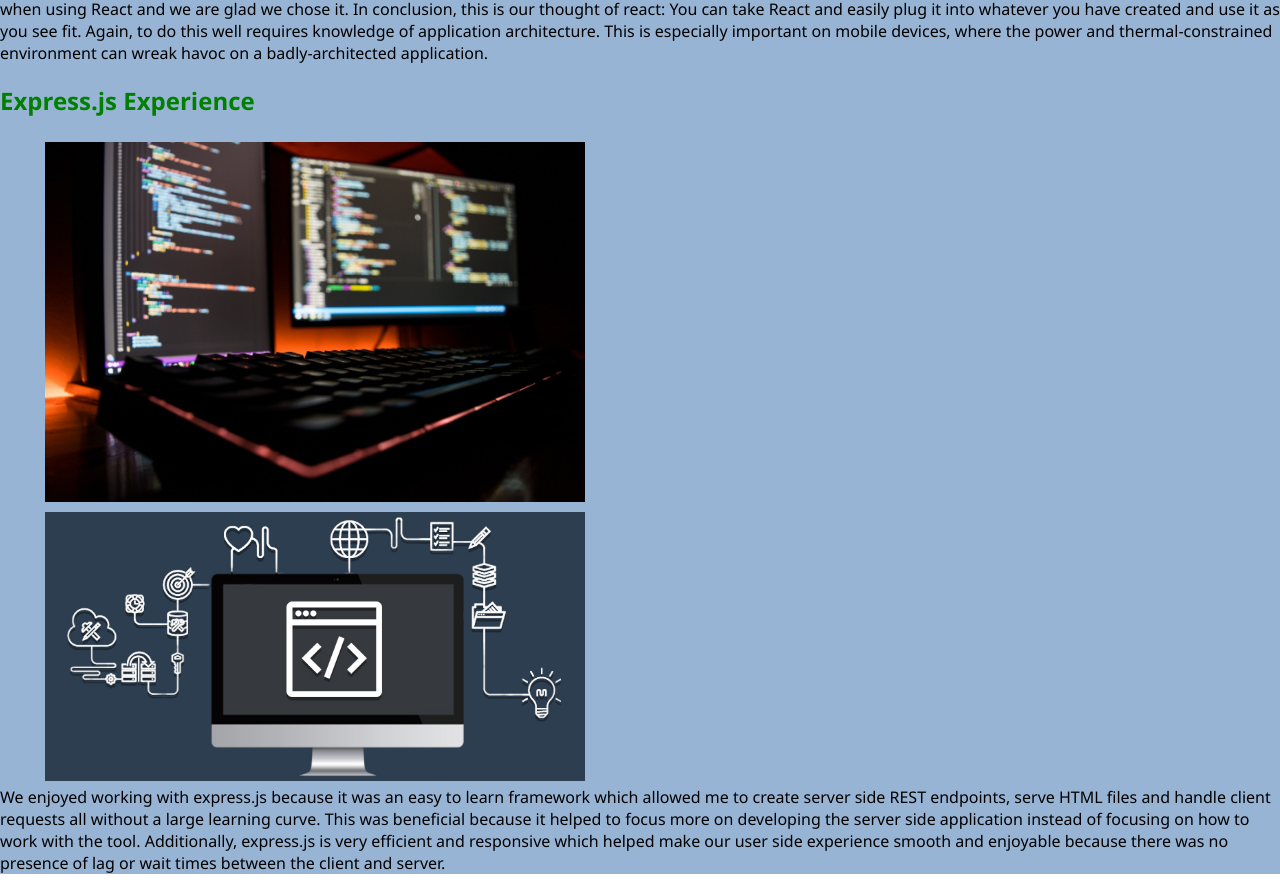
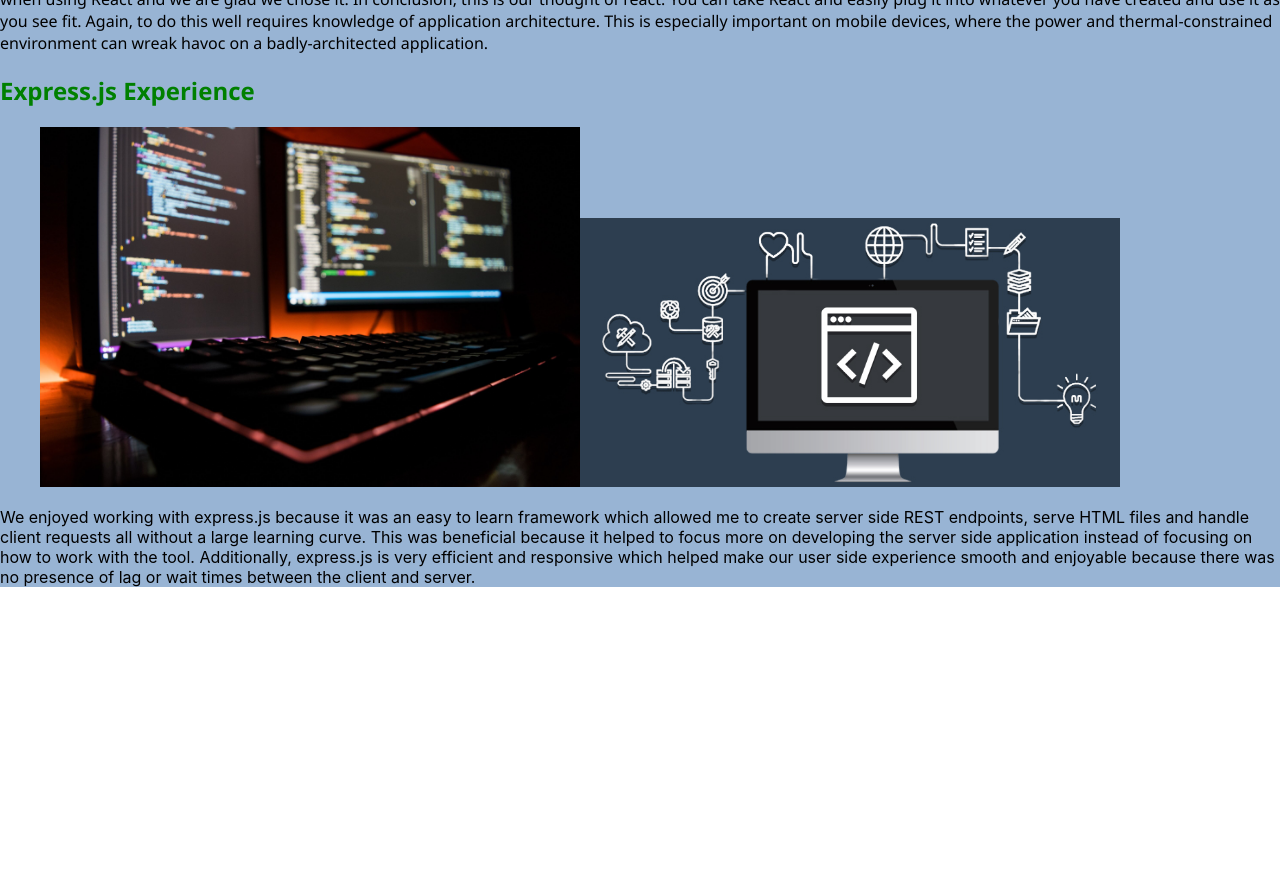
Before and after one commit to JacobRajah/CPS530FINALPROJ, a React (Create React App) app in the folder client/: page /page5 in a window 1280 px wide. Shown: the part 640-1530 px from the top of the page. After the commit the page ends 1243 px from the top, so only its background shows below. Built offline with nearby package versions, Linux system fonts and the light colour scheme.

Commit message:
fixed css

```diff
--- a/client/src/components/page5/page5.css
+++ b/client/src/components/page5/page5.css
@@ -4,13 +4,12 @@
     background-repeat: repeat;
     background-size: cover;
 }
-.fig {
-    display: flex;
-  }
 .img-p3{
-    float: left;
+    float:left;
     width: 45%;
     margin-right: 100%;
-    flex: 50%;
-    padding: 5px;
 }
+.img-p4{
+    background-color: #98B4D4;
+    width: 45%;
+}
--- a/client/src/components/page5/page5.js
+++ b/client/src/components/page5/page5.js
@@ -23,16 +23,17 @@ function Page5()
                 This is especially important on mobile devices, where the power and thermal-constrained environment can wreak havoc on a
                 badly-architected application.</p>
                 <h2 className="h2-p1">Express.js Experience</h2>
-                <figure classname = "fig">
-                <img className="img-p3" src={Back} alt="Back End"></img>
-                <img className="img-p3" src={Back2} alt="Back End"></img>
+                <figure>
+                <img className="img-p4" src={Back} alt="Back End"></img><img className="img-p4" src={Back2} alt="Back End"></img>
+
                 </figure>
-                <p className="para">We enjoyed working with express.js because it was an easy to learn framework which allowed me to create server side REST endpoints,
+                <p>We enjoyed working with express.js because it was an easy to learn framework which allowed me to create server side REST endpoints,
                 serve HTML files and handle client requests all without a large learning curve.
                 This was beneficial because it helped to focus more on developing the server side
                 application instead of focusing on how to work with the tool. Additionally, express.js is very efficient and responsive
                 which helped make our user side experience smooth and enjoyable because there was no presence of lag or wait times between the
                 client and server.</p>
+
             </div>
     );
 }
```
